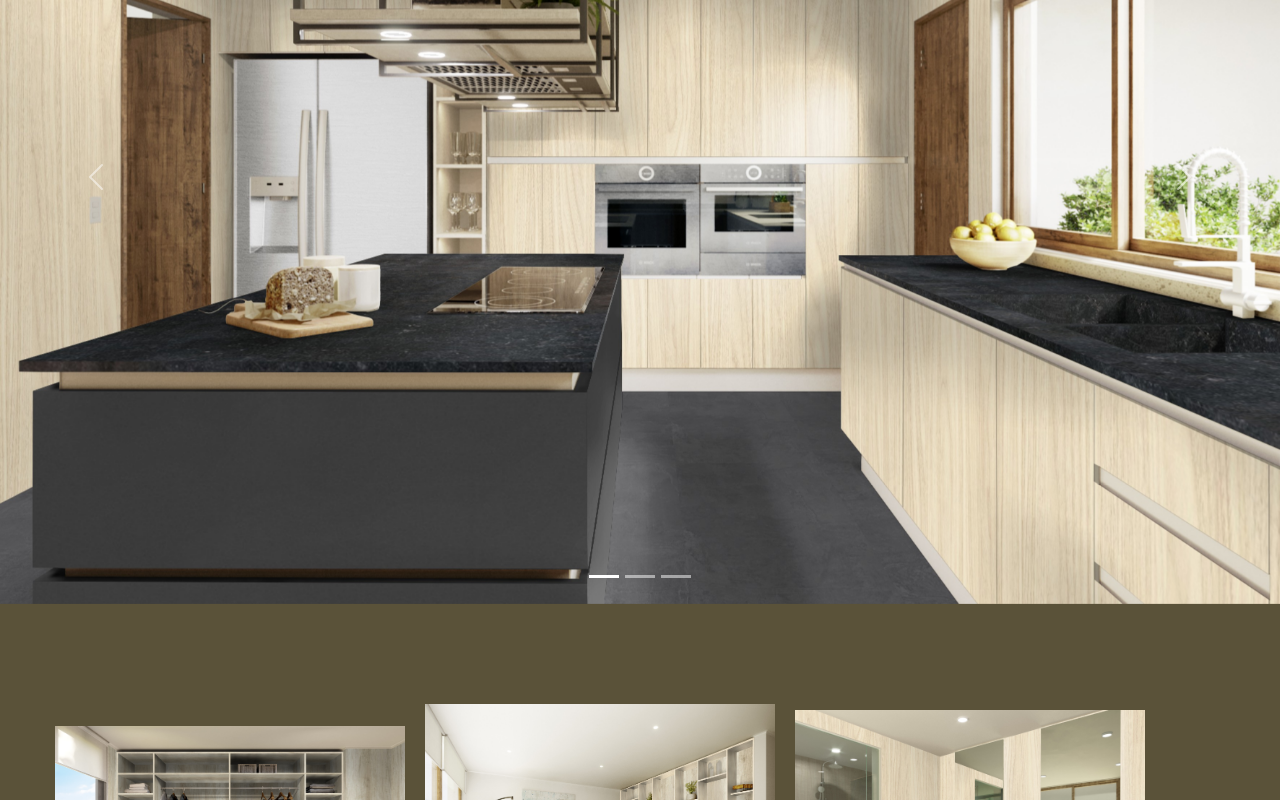
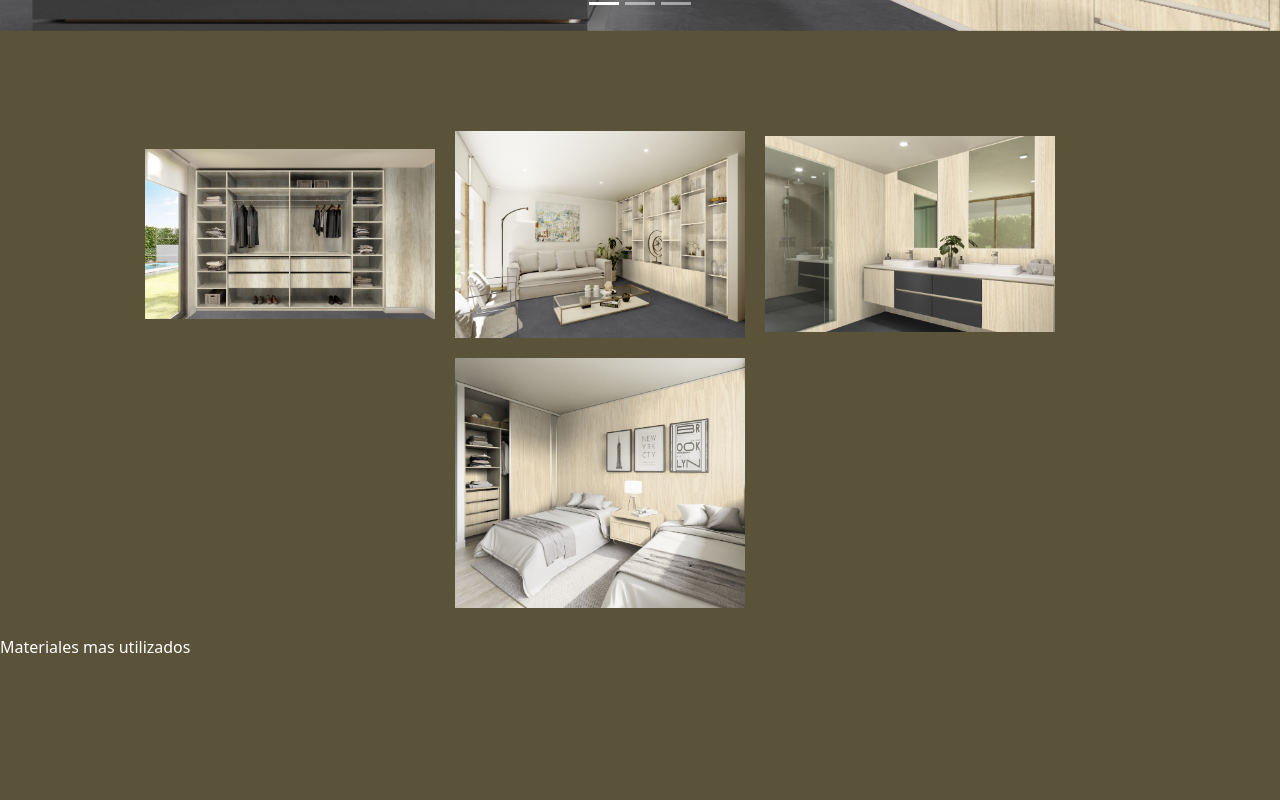
Before and after one commit to brian-h2/Carpinteria, a React (Vite) app: page / in a window 1280 px wide. Shown: the part 1700-2500 px from the top of the page. Built offline with nearby package versions, Linux system fonts and the light colour scheme.

Commit message:
Fixeando imagenes de la galeria

```diff
--- a/src/pages/Gallery/gallery.css
+++ b/src/pages/Gallery/gallery.css
@@ -10,6 +10,11 @@
     margin: auto;
     margin-bottom: 20px;
     margin-top: 10rem;
+}
+
+#carouselExampleCaptions .carousel-inner .carousel-item img{
+    width: 100% !important;
+    height: 280px !important;
 }
 
 .gallery h2{
@@ -38,8 +43,8 @@
 
 .gallery .gallery-photos img{
     margin: 10px;
+    max-width: 290px;
+    max-height: 250px;
     width: 100%;
     height: 100%;
-    max-width: 350px;
-    max-height: 250px;
 }
--- a/src/pages/Gallery/gallery.jsx
+++ b/src/pages/Gallery/gallery.jsx
@@ -23,7 +23,7 @@ const gallery = () => {
               <img src={imageGallery2} class="d-block w-100 h-100" alt="imagen-galleria"/>
             </div>
             <div class="carousel-item">
-              <img src={imageGallery1} class="d-block w-30 h-50" alt="imagen-galleria"/>
+              <img src={imageGallery1} class="d-block w-100 h-50" alt="imagen-galleria"/>
             </div>
             <div class="carousel-item">
               <img src={imageGallery3} class="d-block w-100 h-100" alt="imagen-galleria"/>
```
